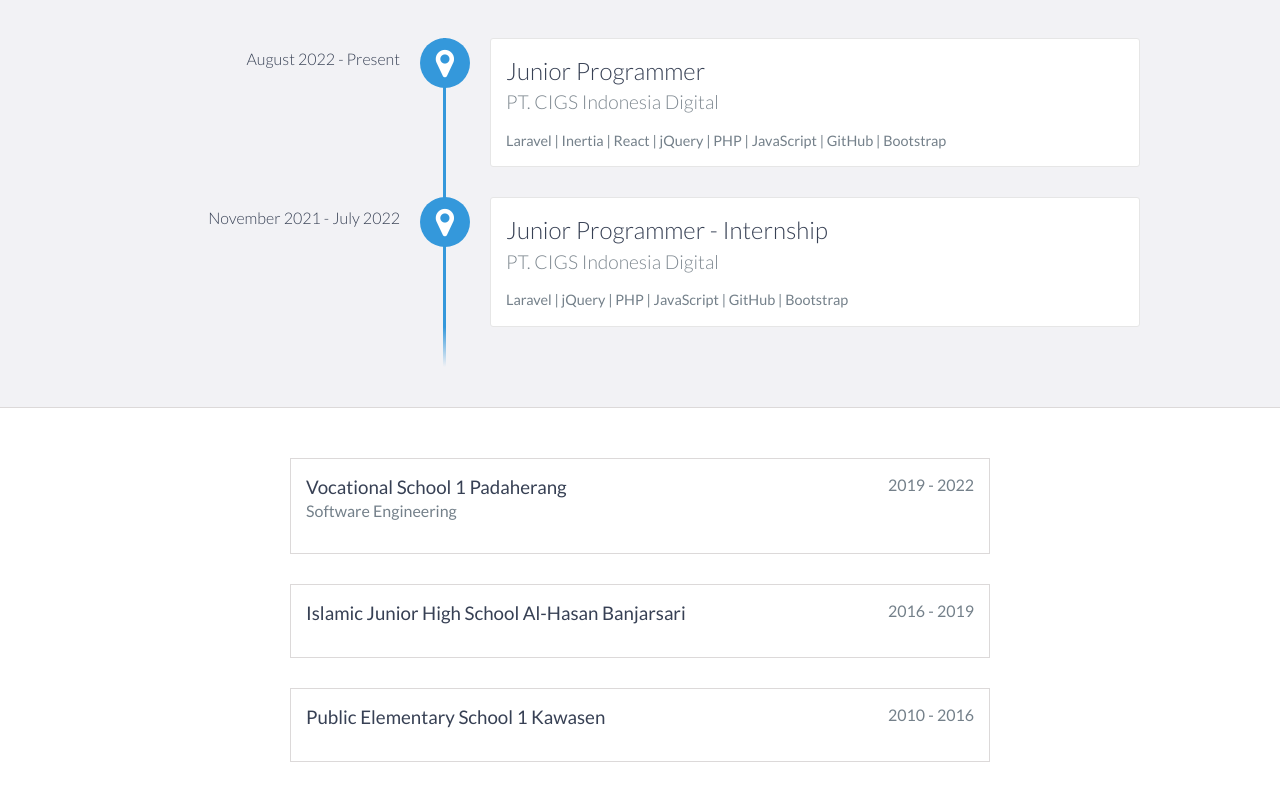
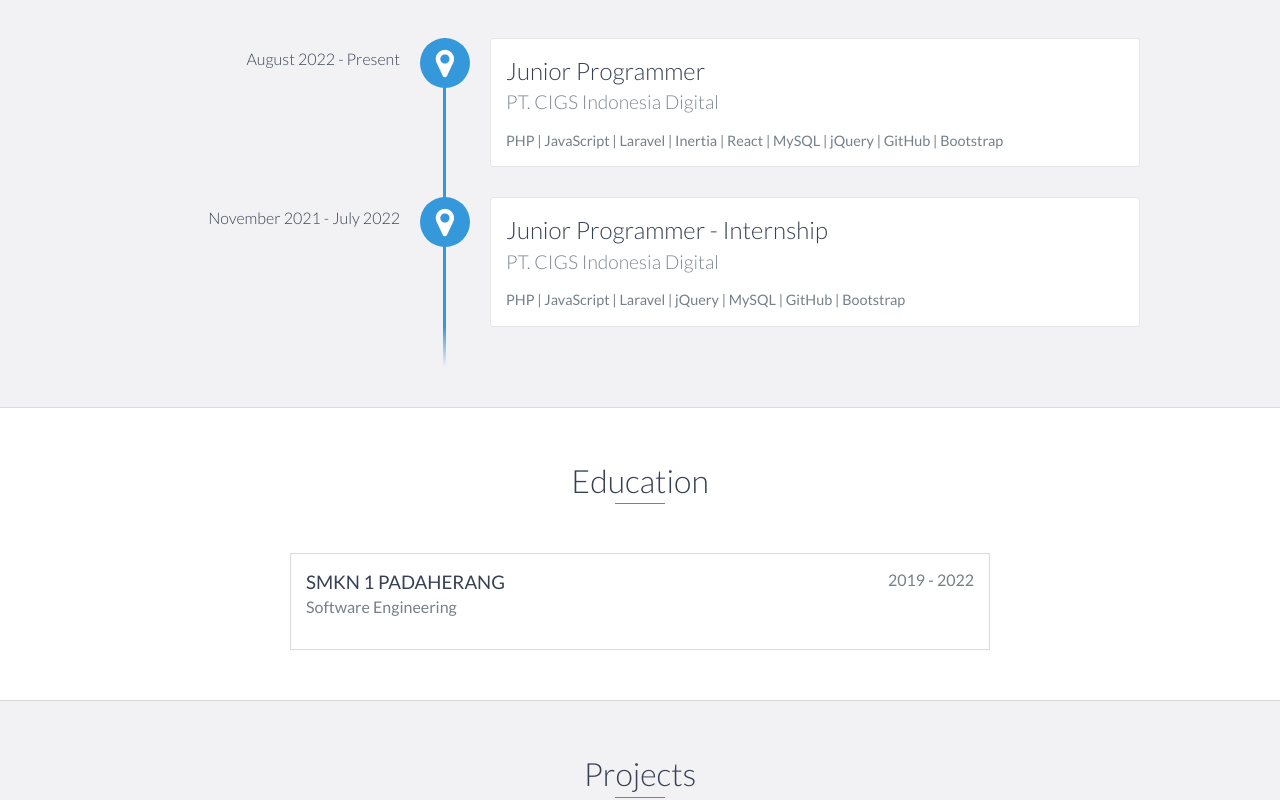
Before and after one commit to fahrigunadi/portfolio, a plain HTML site: page index.html in a window 1280 px wide. Shown: the part 1160-1960 px from the top of the page. Drawn offline with nearby package versions, Linux system fonts and the light colour scheme.

Commit message:
Add MySQL to skill & modify education

```diff
--- a/index.html
+++ b/index.html
@@ -102,14 +102,14 @@
                 <h3>Junior Programmer</h3>
                 <a target="_blank" href="https://cigs.co.id"><h4>PT. CIGS Indonesia Digital</h4></a>
                 <p>
-                    Laravel | Inertia | React | jQuery | PHP | JavaScript | GitHub | Bootstrap
+                    PHP | JavaScript | Laravel | Inertia | React | MySQL | jQuery | GitHub | Bootstrap
                 </p>
             </div>
             <div data-date=" November 2021 - July 2022">
                 <h3>Junior Programmer - Internship</h3>
                 <a target="_blank" href="https://cigs.co.id"><h4>PT. CIGS Indonesia Digital</h4></a>
                 <p>
-                    Laravel | jQuery | PHP | JavaScript | GitHub | Bootstrap
+                    PHP | JavaScript | Laravel | jQuery | MySQL | GitHub | Bootstrap
                 </p>
             </div>
         </div>
@@ -117,22 +117,12 @@
     <!-- End #experience -->
 
     <div id="education">
+        <h2 class="heading">Education</h2>
+
         <div class="education-block">
-            <h3>Vocational School 1 Padaherang</h3>
+            <h3>SMKN 1 PADAHERANG</h3>
             <span class="education-date">2019 - 2022</span>
             <h4>Software Engineering</h4>
-        </div>
-        <!-- End .education-block -->
-        <div class="education-block">
-            <h3>Islamic Junior High School Al-Hasan Banjarsari</h3>
-            <span class="education-date">2016 - 2019</span>
-            <h4></h4>
-        </div>
-
-        <div class="education-block">
-            <h3>Public Elementary School 1 Kawasen</h3>
-            <span class="education-date">2010 - 2016</span>
-            <h4></h4>
         </div>
         <!-- End .education-block -->
     </div>
@@ -167,12 +157,13 @@
     <div id="skills">
         <h2 class="heading">Skills</h2>
         <ul>
+            <li>PHP</li>
+            <li>JavaScript</li>
+            <li>MySQL</li>
             <li>Laravel</li>
             <li>Inertia</li>
             <li>React</li>
-            <li>JavaScript</li>
             <li>JQuery</li>
-            <li>PHP</li>
             <li>HTML</li>
             <li>CSS</li>
         </ul>
```
